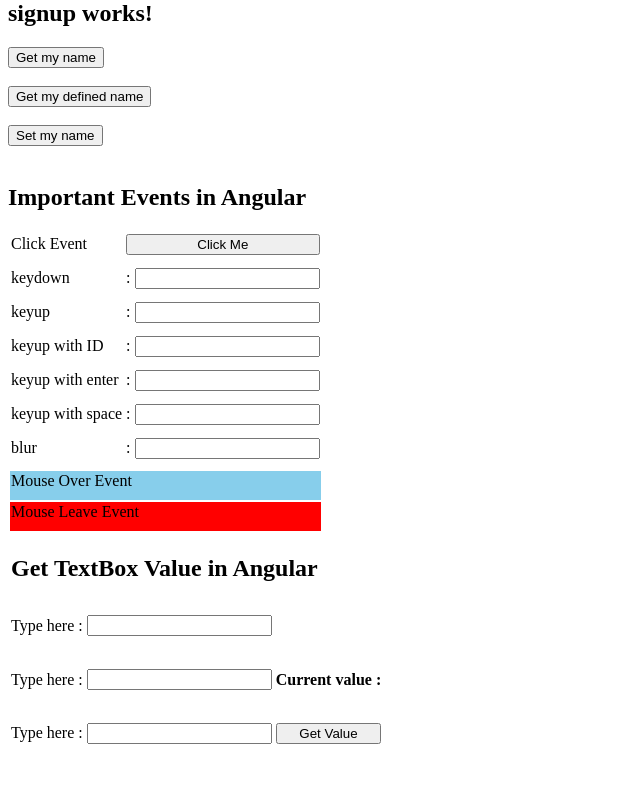
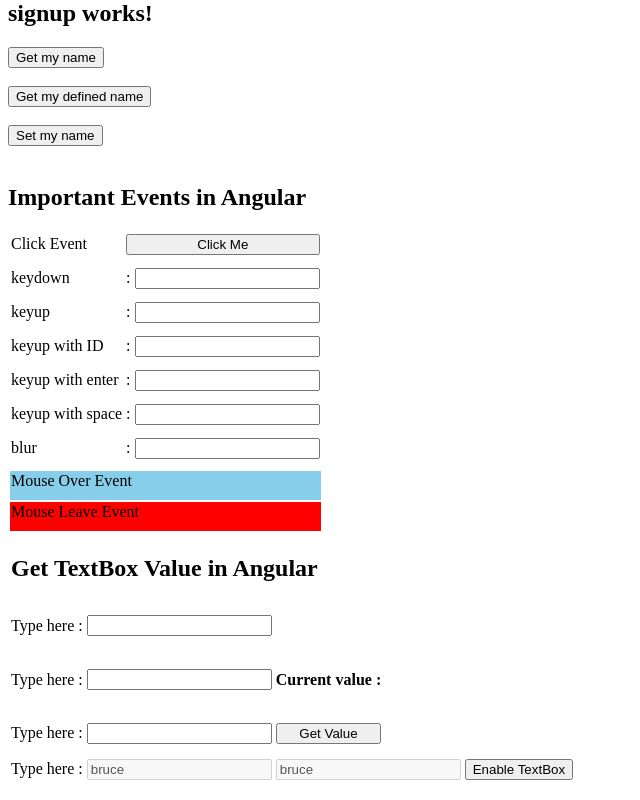
Before and after one commit to budiantoip/learn_angular, an Angular app: page / in a window 1280 px wide. Shown: the part 437-1237 px from the top of the page, without its empty margins (0-640 px from the left). Before the commit the page ends 1201 px from the top, so only its background shows below. Built offline with nearby package versions, Linux system fonts and the light colour scheme.

Commit message:
property binding

```diff
--- a/src/app/app.component.html
+++ b/src/app/app.component.html
@@ -125,3 +125,20 @@
 
     </tbody>
 </table>
+
+<table>
+    <tbody>
+        <tr>
+            <td>Type here : </td>
+            <td>
+                <input type="text" [disabled]="disabledTextBox" [value]="name" />
+            </td>
+            <td>
+                <input type="text" disabled={{disabledTextBox}} value={{name}} />
+            </td>
+            <td>
+                <button (click)="toggleTextBox()">Enable TextBox</button>
+            </td>
+        </tr>
+    </tbody>
+</table>
--- a/src/app/app.component.ts
+++ b/src/app/app.component.ts
@@ -16,6 +16,7 @@ export class AppComponent {
   siteUrl = window.location.href;
   myName="bruce";
   currentValue="";
+  disabledTextBox=true;
 
   getName() {
     return this.name;
@@ -49,4 +50,8 @@ export class AppComponent {
     console.warn(value);
     this.currentValue = value;
   }
+
+  toggleTextBox() {
+    this.disabledTextBox = !this.disabledTextBox;
+  }
 }
```
